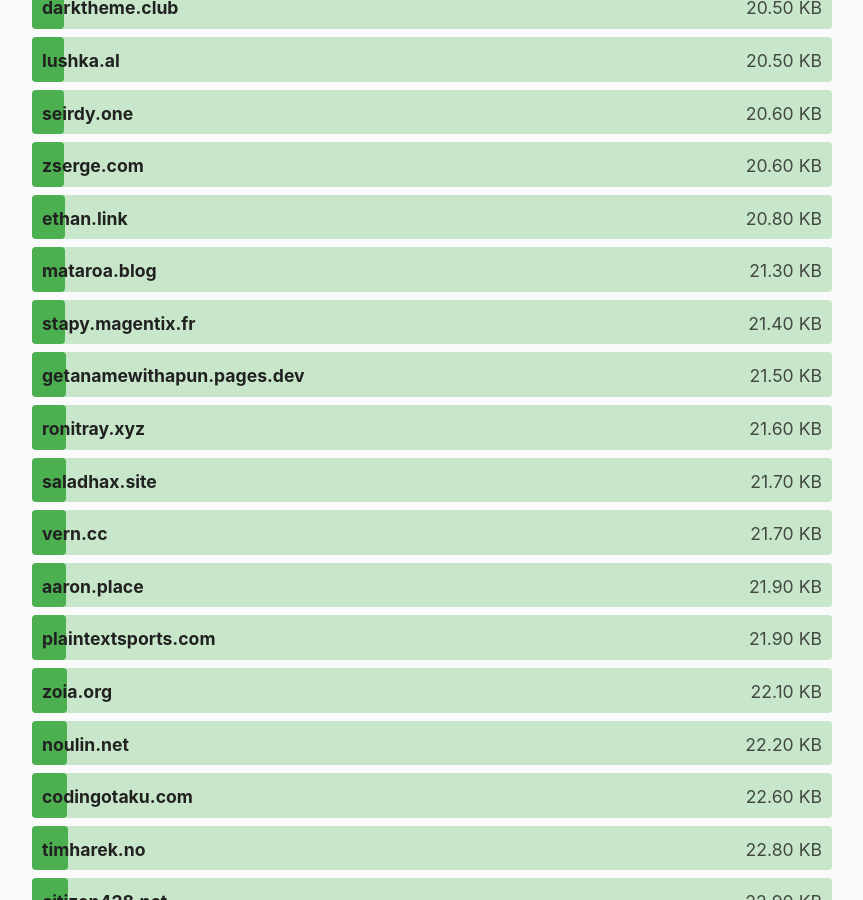
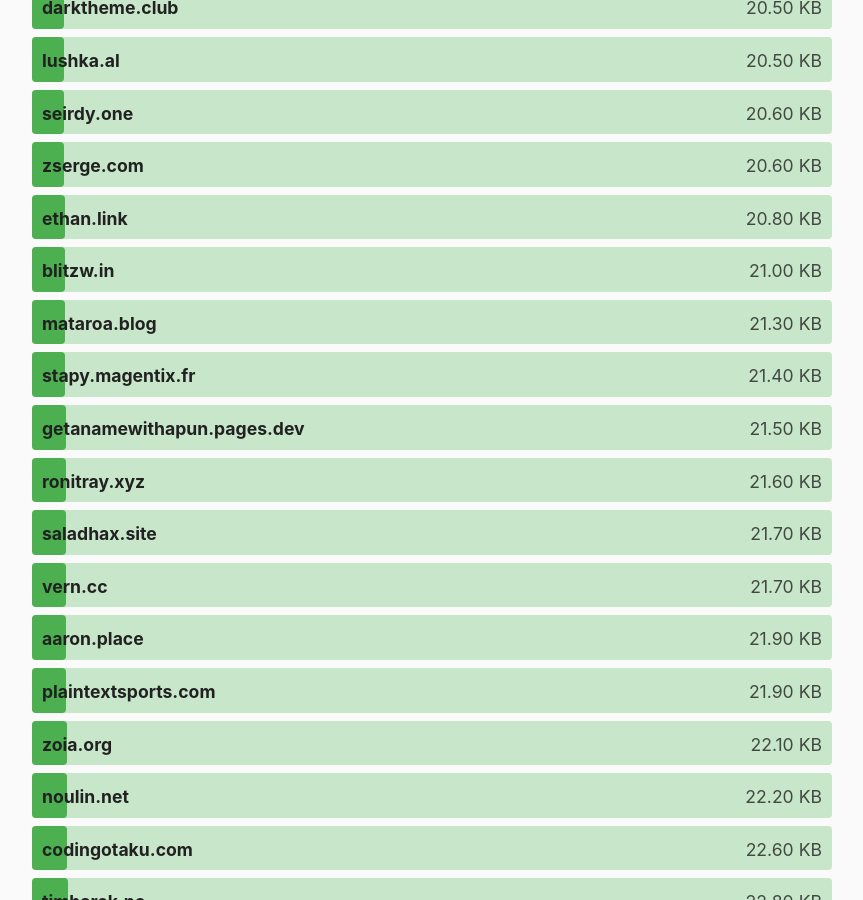
Before and after one commit to kevquirk/512kb.club, a Jekyll site: the page built from index.md, in a window 1280 px wide and 900 px high, scrolled down 8949 px. Shown: the whole window, without its empty margins (208-1071 px from the left). Built offline with Jekyll 4.4.1, drawn with Linux system fonts in a browser that asks for light colours.

Commit message:
Update sites.yml
adding blitzw.in

```diff
--- a/_data/sites.yml
+++ b/_data/sites.yml
@@ -3512,3 +3512,8 @@
   url: https://zwbetz.com/
   size: 67.8
   last_checked: 2022-07-20
+
+- domain: blitzw.in
+  url: https://www.blitzw.in
+  size: 21
+  last_checked: 2023-12-11
```
